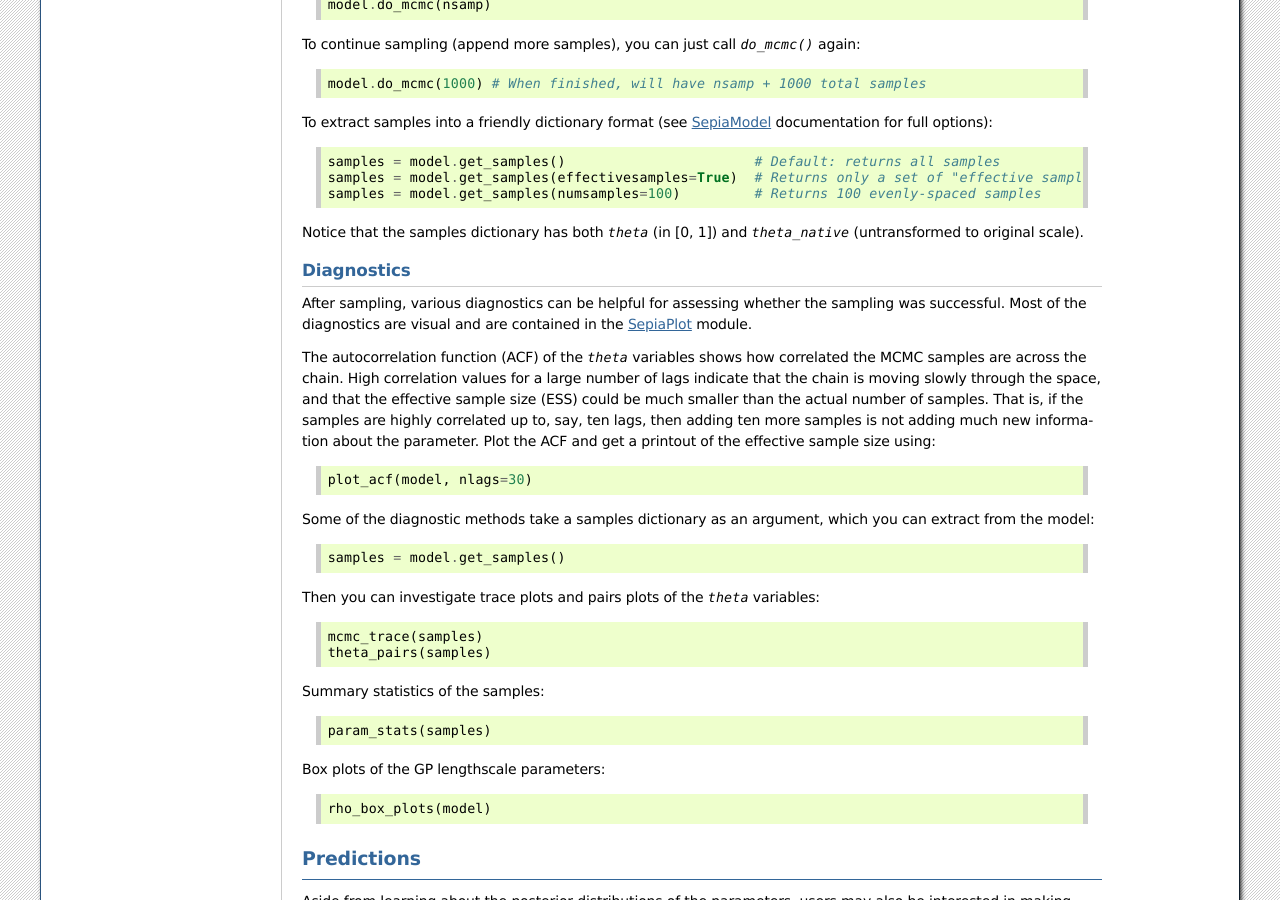
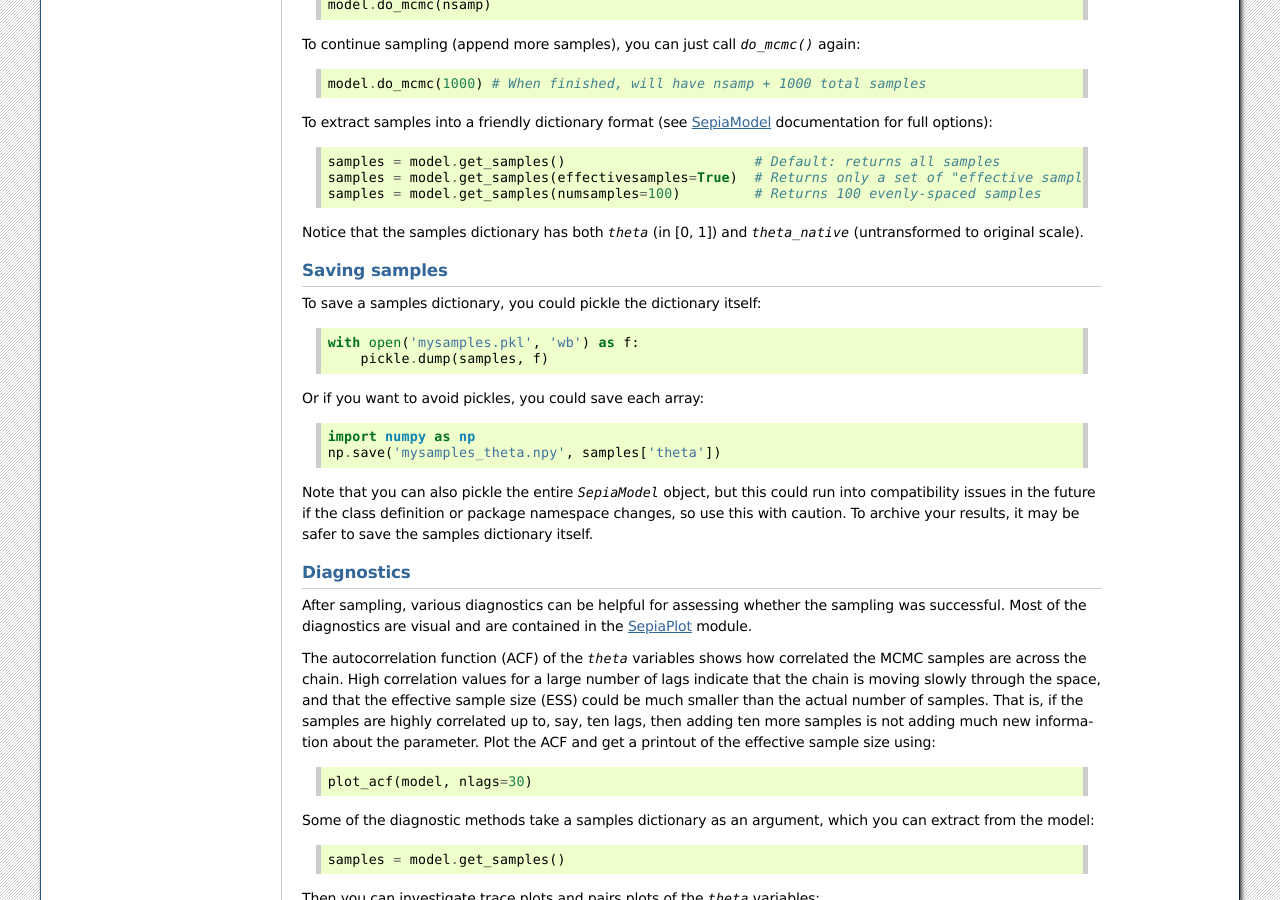
Before and after one commit to lanl/SEPIA, a Sphinx documentation site: the page built from docs/quickstart.rst, in a window 1280 px wide and 900 px high, scrolled down 2787 px. Built offline with Sphinx 7.4.7, drawn with Linux system fonts in a browser that asks for light colours.

Commit message:
add note about saving, put back Datacontainer

```diff
--- a/docs/data.rst
+++ b/docs/data.rst
@@ -7,5 +7,10 @@ The main data container is `SepiaData`.
 It should contain all simulation data and observed data (if applicable).
 It also handles standardization and rescaling and creation of PCA and discrepancy bases (with interpolation to observed grid if needed).
 
+The `DataContainer` class is used by `SepiaData` and not usually directly by users, but some of its attributes may be useful to access.
+
 .. autoclass:: sepia.SepiaData
     :members:
+
+.. autoclass:: sepia.DataContainer
+    :members:
--- a/docs/quickstart.rst
+++ b/docs/quickstart.rst
@@ -165,6 +165,23 @@ To extract samples into a friendly dictionary format (see :ref:`sepiamodel` docu
     samples = model.get_samples(numsamples=100)         # Returns 100 evenly-spaced samples
 
 Notice that the samples dictionary has both `theta` (in [0, 1]) and `theta_native` (untransformed to original scale).
+
+Saving samples
+^^^^^^^^^^^^^^
+
+To save a samples dictionary, you could pickle the dictionary itself::
+
+    with open('mysamples.pkl', 'wb') as f:
+        pickle.dump(samples, f)
+
+Or if you want to avoid pickles, you could save each array::
+
+    import numpy as np
+    np.save('mysamples_theta.npy', samples['theta'])
+
+Note that you can also pickle the entire `SepiaModel` object, but this could run into compatibility issues in the future
+if the class definition or package namespace changes, so use this with caution. To archive your results, it may be safer
+to save the samples dictionary itself.
 
 Diagnostics
 ^^^^^^^^^^^
```
